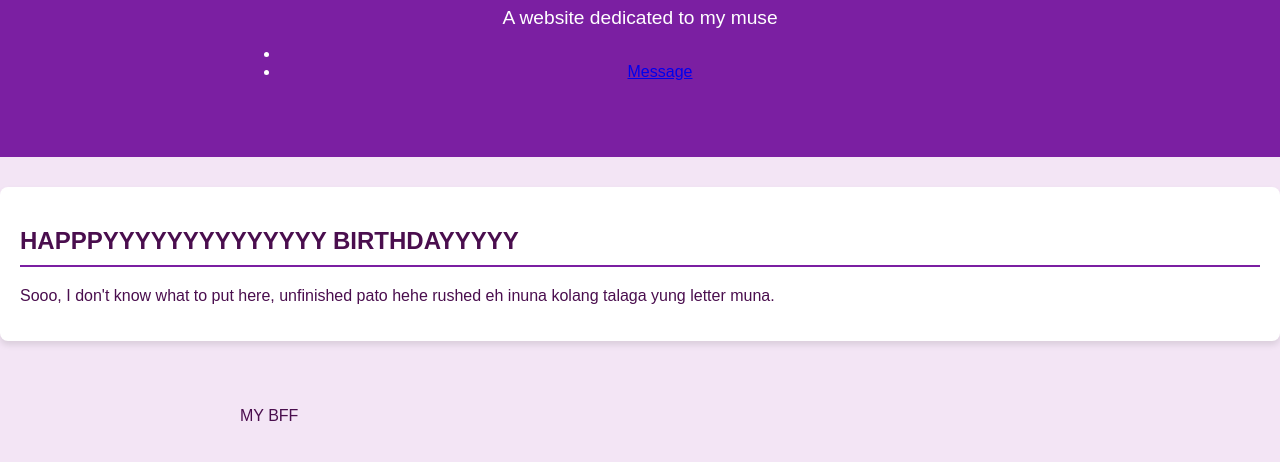
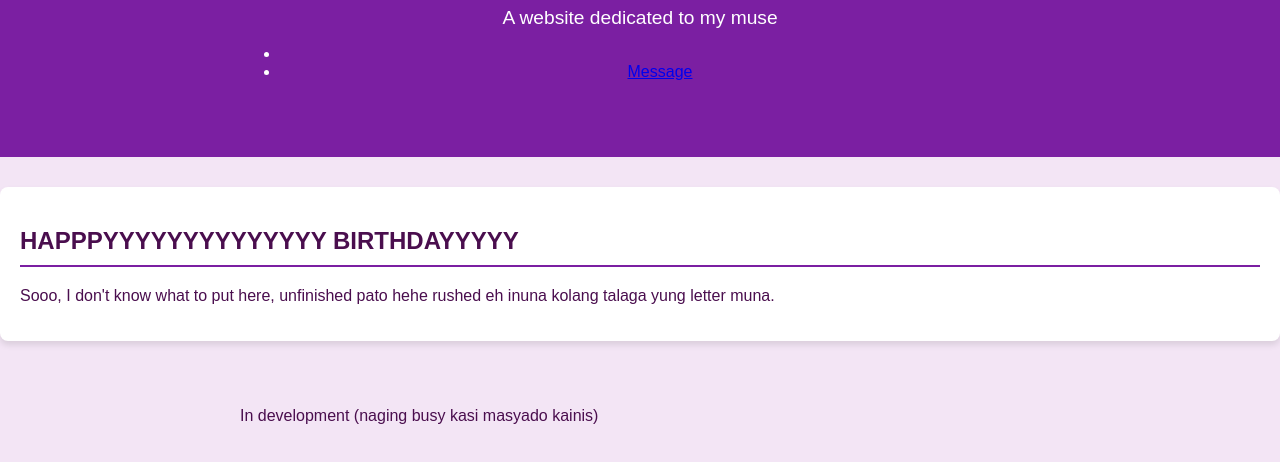
Before and after one commit to Crayyuu/shan-shan, a plain HTML site: page index.html in a window 1280 px wide. Shown: the part 118-580 px from the top of the page. Drawn offline with Linux system fonts and the light colour scheme.

Commit message:
Update index.html

```diff
--- a/index.html
+++ b/index.html
@@ -31,7 +31,7 @@
 
     <footer class="fade-in">
         <div class="container">
-            <p>MY BFF</p>
+            <p>In development (naging busy kasi masyado kainis)</p>
         </div>
     </footer>
 
```
